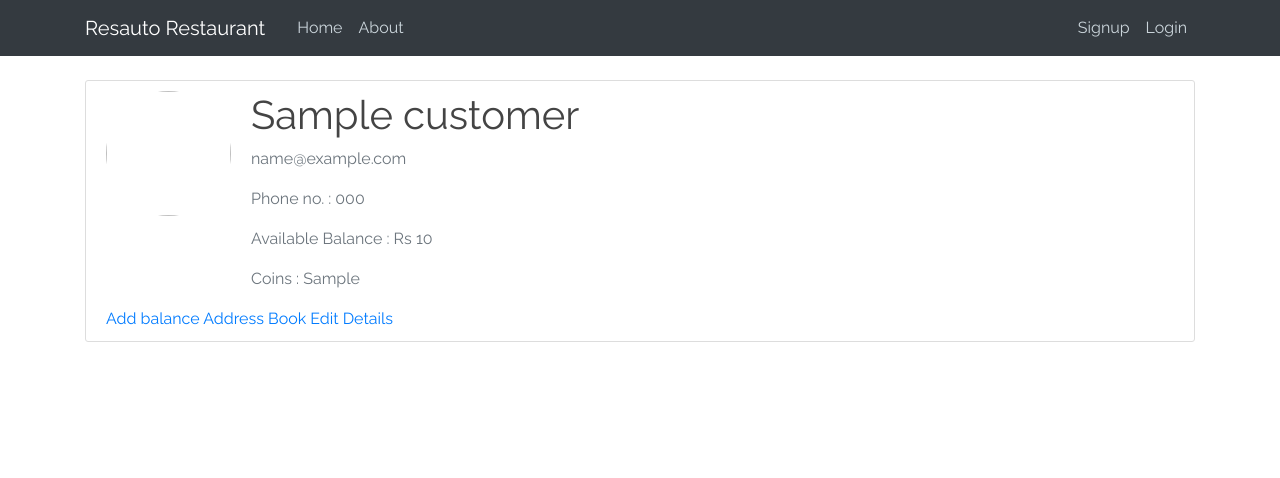
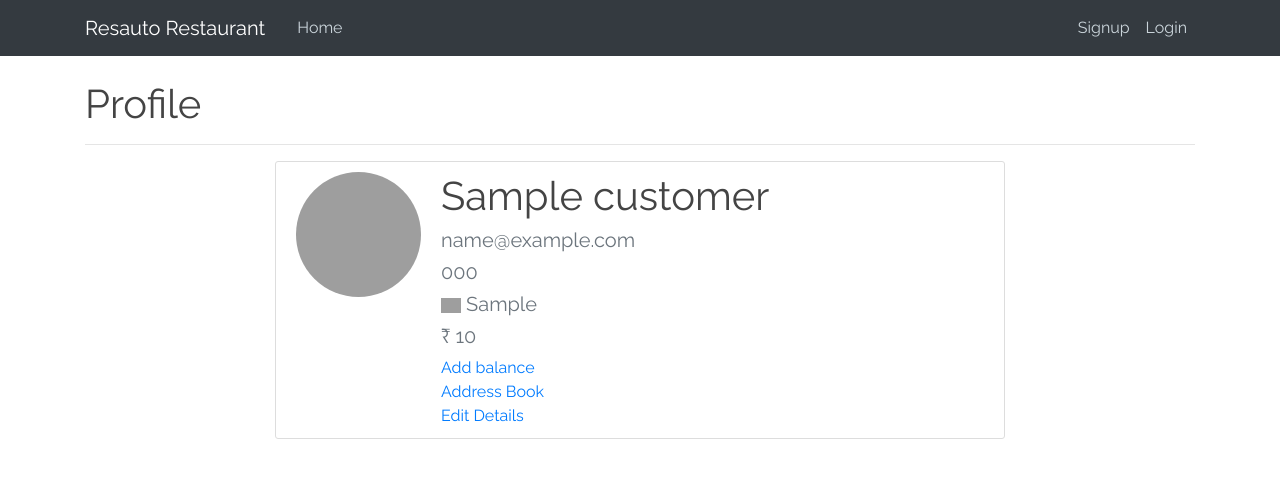
Before and after one commit to hardik-kgp/DBMS_term_project, a Django app: template users/templates/users/customer_profile.html in a window 1280 px wide. Shown: the top 478 px of the page. Run offline with Django 3.2, Linux system fonts and the light colour scheme; the template is opened without the code that fills it: most values are stand-ins (such as "Sample title", 1, 10 or a date in 2020); some libraries are stand-ins or nearby versions; grey boxes are pictures that could not be loaded.

Commit message:
major frontend improvements

```diff
--- a/assets/styles.css
+++ b/assets/styles.css
@@ -171,3 +171,8 @@ a.approve-button:hover{
 .z, .minus, .plus{
   cursor: pointer;
 }
+
+.hoverable:hover {
+    background-color: rgb(241, 240, 240);
+    opacity: 0.9;
+}
--- a/foods/views.py
+++ b/foods/views.py
@@ -3,6 +3,8 @@ from .models import food_item
 from django.db import connection
 from django.views.decorators.csrf import csrf_exempt
 import itertools
+from django.contrib.auth.decorators import login_required
+
 
 # Create your views here.
 @csrf_exempt
@@ -34,6 +36,7 @@ def menu(request):
     # print(foods['Pizza'][2].is_veg)
     return render(request, 'foods/menu.html',{'non_combos':foods, 'combos':combos_list})
 
+@login_required(login_url="/users/customer_login")
 def checkout(request):
     cart = request.session['cart_items']
     cart_items = []
--- a/resauto/__init__.py
+++ b/resauto/__init__.py
@@ -99,7 +99,7 @@ def setup_database():
 				);"""
 
     #execute all 9 create queries
-    cursor.execute(open('drop_tables.txt').read()) #ONLY FOR DEVLOPMENT
+    # cursor.execute(open('drop_tables.txt').read()) #ONLY FOR DEVLOPMENT
     cursor.execute(customers)
     cursor.execute(resources)
     cursor.execute(employee)
@@ -109,7 +109,7 @@ def setup_database():
     cursor.execute(order_items)
     cursor.execute(order_employee)
     cursor.execute(food_combos)
-    cursor.execute(open('insert_data.txt').read()) #ONLY FOR DEVELOPMENT
+    # cursor.execute(open('insert_data.txt').read()) #ONLY FOR DEVELOPMENT
 
 
 setup_database()
--- a/templates/header.html
+++ b/templates/header.html
@@ -26,7 +26,7 @@
                 <div class="collapse navbar-collapse" id="navbarToggle">
                     <div class="navbar-nav mr-auto">
                         <a class="nav-item nav-link" href="{% url 'foods:menu' %}">Home</a>
-                        <a class="nav-item nav-link" href="/">About</a>
+                        {% comment %} <a class="nav-item nav-link" href="/">About</a> {% endcomment %}
                     </div>
                     <!-- Navbar Right Side -->
                     <div class="navbar-nav">
--- a/templates/header_employee.html
+++ b/templates/header_employee.html
@@ -26,7 +26,7 @@
                 <div class="collapse navbar-collapse" id="navbarToggle">
                     <div class="navbar-nav mr-auto">
                         <a class="nav-item nav-link" href="{% url 'users:dashboard' %}">Home</a>
-                        <a class="nav-item nav-link" href="{% url 'users:dashboard' %}">About</a>
+                        {% comment %} <a class="nav-item nav-link" href="{% url 'users:dashboard' %}">About</a> {% endcomment %}
                     </div>
                     <!-- Navbar Right Side -->
                     <div class="navbar-nav">
--- a/users/templates/users/add_balance.html
+++ b/users/templates/users/add_balance.html
@@ -5,6 +5,6 @@
 
 <form class="form-inline my-2 my-lg-3">
     <input class="form-control mr-sm-2" type="search" placeholder="Amount" aria-label="amount" name="Amount">
-    <button class="btn btn-outline-success my-2 my-sm-0" type="submit">Proceed</button>
+    <button class="btn btn-outline-dark my-2 my-sm-0" type="submit">Proceed</button>
 </form>
 {% endblock content %}
--- a/users/templates/users/customer_login.html
+++ b/users/templates/users/customer_login.html
@@ -15,7 +15,7 @@
                 {% csrf_token %}
                 <div class="form-floating">
                     <h5 for="floatingInput">Phone Number</h5>
-                    <input class="form-control" name="username" id="floatingInput" placeholder="7424XXXX02">
+                    <input class="form-control" name="phone" id="floatingInput" placeholder="7424XXXX02">
                 </div>
                 <br>
                 <div class="form-floating">
--- a/users/templates/users/customer_profile.html
+++ b/users/templates/users/customer_profile.html
@@ -1,22 +1,30 @@
 {%extends "header.html" %}
 {%load crispy_forms_tags %}
 {%block content%}
-<div class="content-section">
-  <div class="media">
-    <img class="rounded-circle account-img" src="" width = "118" height = "118">
-    <div class="media-body">
-      <h2 class="account-heading">{{ customer.name }}</h2>
-      <p class="text-secondary">{{customer.email}}</p>
-      <p class="text-secondary">Phone no. : {{customer.phone}}</p>
-      <p class="text-secondary">Available Balance : Rs {{customer.balance}}</p>
-      <p class="text-secondary">Coins : {{customer.res_coins}}</p>
+<div class="">
+  <h1>Profile</h1>
+  <hr></hr>
+  <div class="row">
+    <div class="col-2"></div>
+    <div class="col-8">
+      <div class="content-section">
+        <div class="media">
+          <img class="rounded-circle account-img" src="https://i.etsystatic.com/23010786/r/il/e03d4a/2317371994/il_570xN.2317371994_pr1c.jpg" width = "118" height = "118">
+          <div class="media-body">
+            <h2 class="account-heading">{{ customer.name }}</h2>
+            <h5 class="text-secondary">{{customer.email}}</h5>
+            <h5 class="text-secondary">{{customer.phone}}</h5>
+            <h5 class="text-secondary"><img width="20px" src="https://encrypted-tbn0.gstatic.com/images?q=tbn:ANd9GcQMaDS6bDqDuePR_wBe2gh0i1sfaaIuUNoQNQ&usqp=CAU"> {{customer.res_coins}}</h5>
+            <h5 class="text-secondary">₹ {{customer.balance}}</h5>
+
+            <a class="Add-balance-edit" href="/users/add_balance">Add balance</a><br>
+            <a class="Address-book" href="/users/address_book">Address Book</a><br>
+            <a class="detail-edit" href="/users/edit_details">Edit Details</a><br>
+          </div>
+        </div>
+      </div>
     </div>
   </div>
+</div>
 
-      <a class="Add-balance-edit" href="/users/add_balance">Add balance</a>
-      <a class="Address-book" href="/users/address_book">Address Book</a>
-      <a class="detail-edit" href="/users/edit_details">Edit Details</a>
-
-
-</div>
 {% endblock content%}
--- a/users/templates/users/employee_login.html
+++ b/users/templates/users/employee_login.html
@@ -15,7 +15,7 @@
                 {% csrf_token %}
                 <div class="form-floating">
                     <h5 for="floatingInput">Phone Number</h5>
-                    <input class="form-control" name="username" id="floatingInput" placeholder="7424XXXX02">
+                    <input class="form-control" name="phone" id="floatingInput" placeholder="7424XXXX02">
                 </div>
                 <br>
                 <div class="form-floating">
```
Also changed, not shown: users/templates/users/address_book.html (+22 -13 lines), users/templates/users/edit_details.html (+25 -12 lines), users/templates/users/logout.html (+14 -6 lines), users/views.py (+17 -5 lines).
